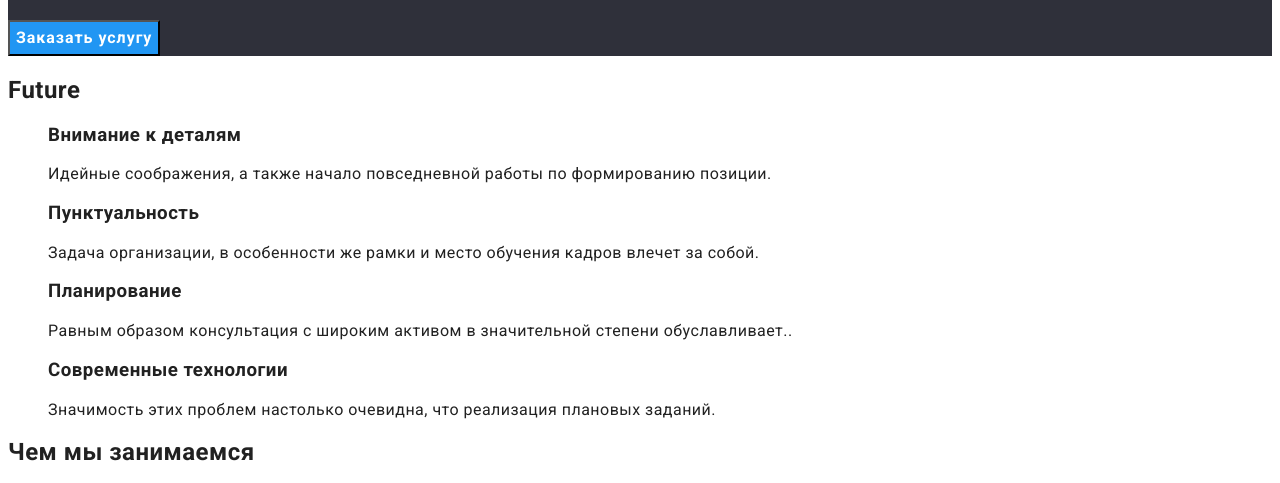
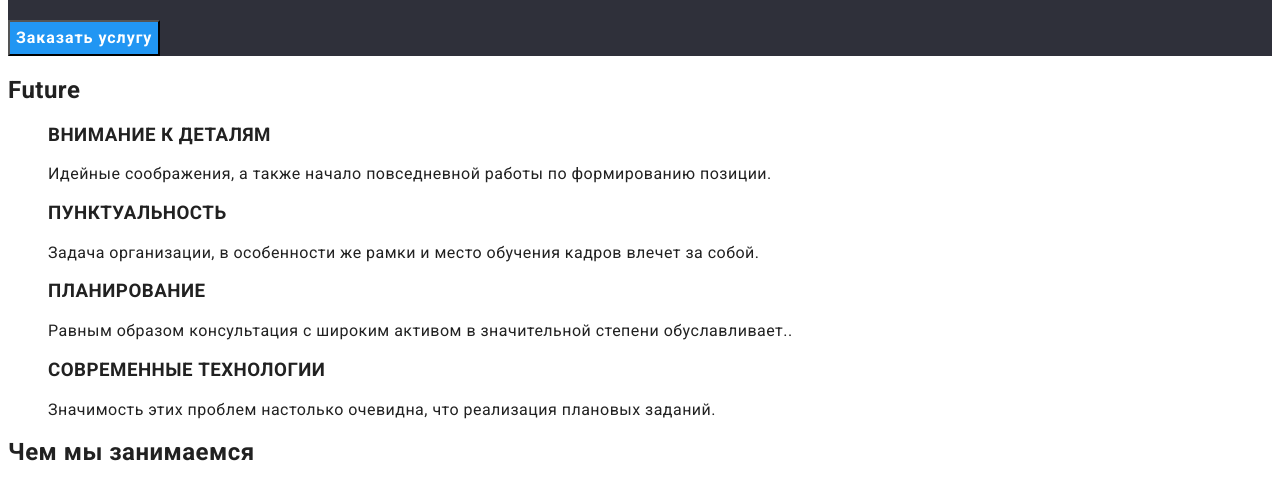
Before and after one commit to Yevhen777/goit-markup-hw-02, a plain HTML site: page index.html in a window 1280 px wide. Shown: the part 279-762 px from the top of the page. Drawn offline with Linux system fonts and the light colour scheme.

Commit message:
home photo all

```diff
--- a/index.html
+++ b/index.html
@@ -56,21 +56,21 @@
         <h2>Future</h2>
         <ul class="list-info list">
           <li>
-            <h3 class="item-text">Внимание к деталям</h3>
+            <h3 class="item-text">ВНИМАНИЕ К ДЕТАЛЯМ</h3>
             <p class="item-info">Идейные соображения, а также начало повседневной работы по формированию позиции.</p>
           </li>
           <li>
-            <h3 class="item-text">Пунктуальность</h3>
+            <h3 class="item-text">ПУНКТУАЛЬНОСТЬ</h3>
             <p class="item-info">Задача организации, в особенности же рамки и место обучения кадров влечет за собой.</p>
           </li>
           <li>
-            <h3 class="item-text">Планирование</h3>
+            <h3 class="item-text">ПЛАНИРОВАНИЕ</h3>
             <p class="item-info">
               Равным образом консультация с широким активом в значительной степени обуславливает..
             </p>
           </li>
           <li>
-            <h3 class="item-text">Современные технологии</h3>
+            <h3 class="item-text">СОВРЕМЕННЫЕ ТЕХНОЛОГИИ</h3>
             <p class="item-info">Значимость этих проблем настолько очевидна, что реализация плановых заданий.</p>
           </li>
         </ul>
```
